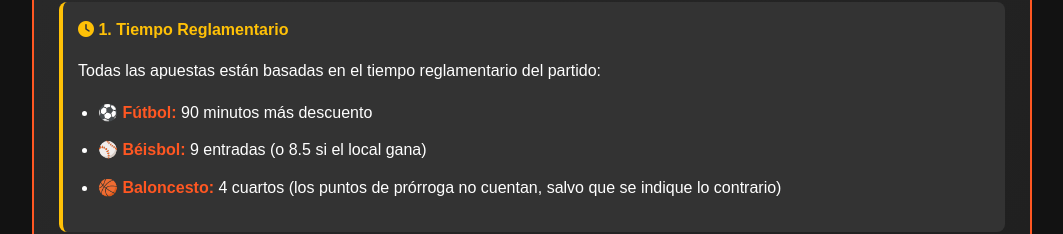
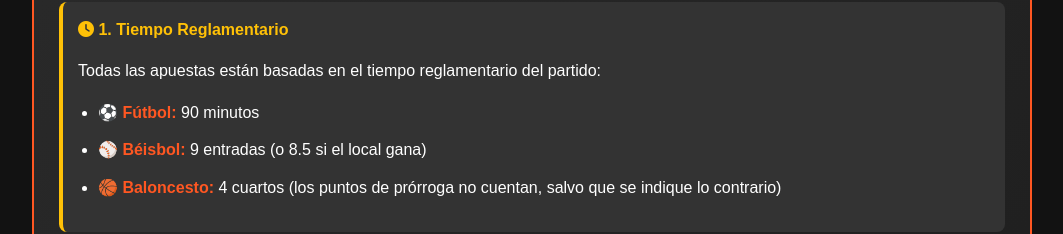
Before and after one commit to Lazaro9797/jugada-prohibida, a website: page reglamento.html in a window 1280 px wide. Shown: the part 373-607 px from the top of the page, without its empty margins (108-1171 px from the left). Drawn offline with Linux system fonts and the light colour scheme.

Commit message:
Update reglamento.html

```diff
--- a/reglamento.html
+++ b/reglamento.html
@@ -193,7 +193,7 @@
                 <h4><i class="fas fa-clock"></i> 1. Tiempo Reglamentario</h4>
                 <p>Todas las apuestas están basadas en el tiempo reglamentario del partido:</p>
                 <ul>
-                    <li><strong>⚽ Fútbol:</strong> 90 minutos más descuento</li>
+                    <li><strong>⚽ Fútbol:</strong> 90 minutos</li>
                     <li><strong>⚾ Béisbol:</strong> 9 entradas (o 8.5 si el local gana)</li>
                     <li><strong>🏀 Baloncesto:</strong> 4 cuartos (los puntos de prórroga no cuentan, salvo que se indique lo contrario)</li>
                 </ul>
```
